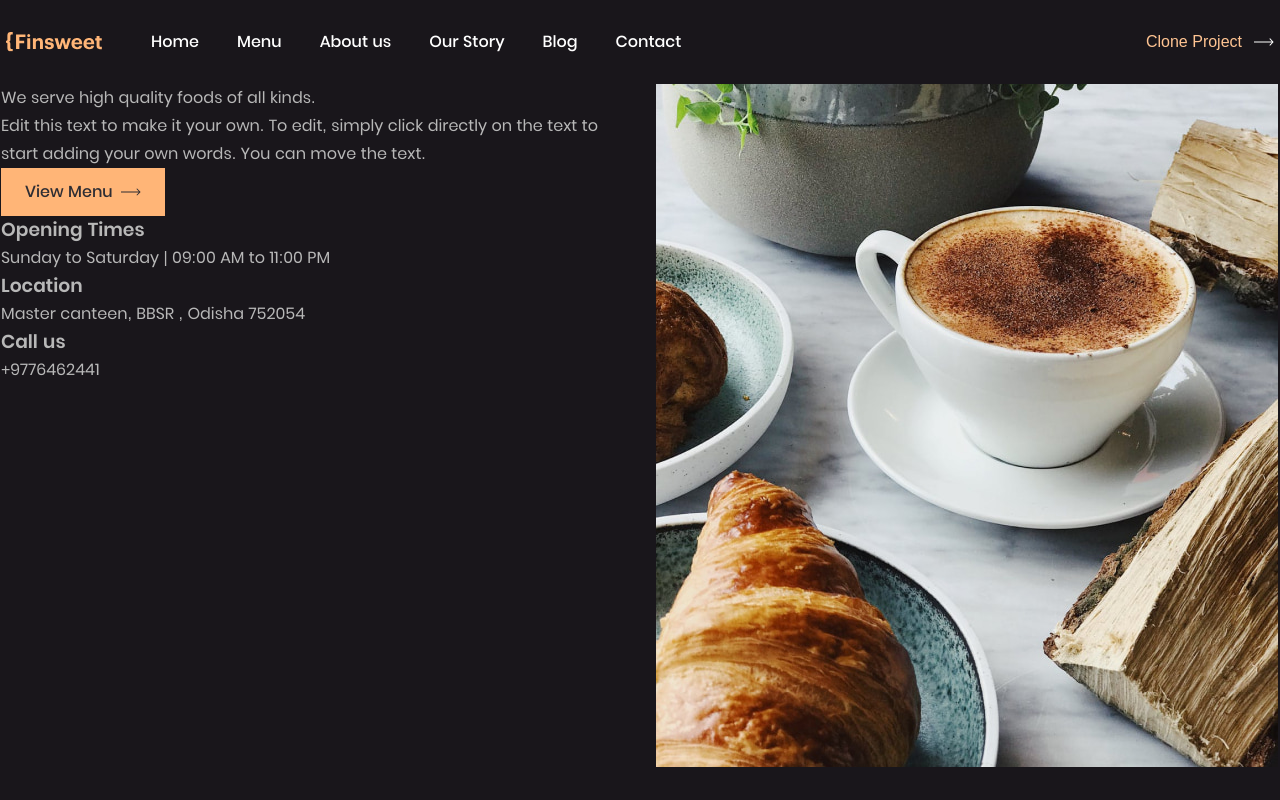
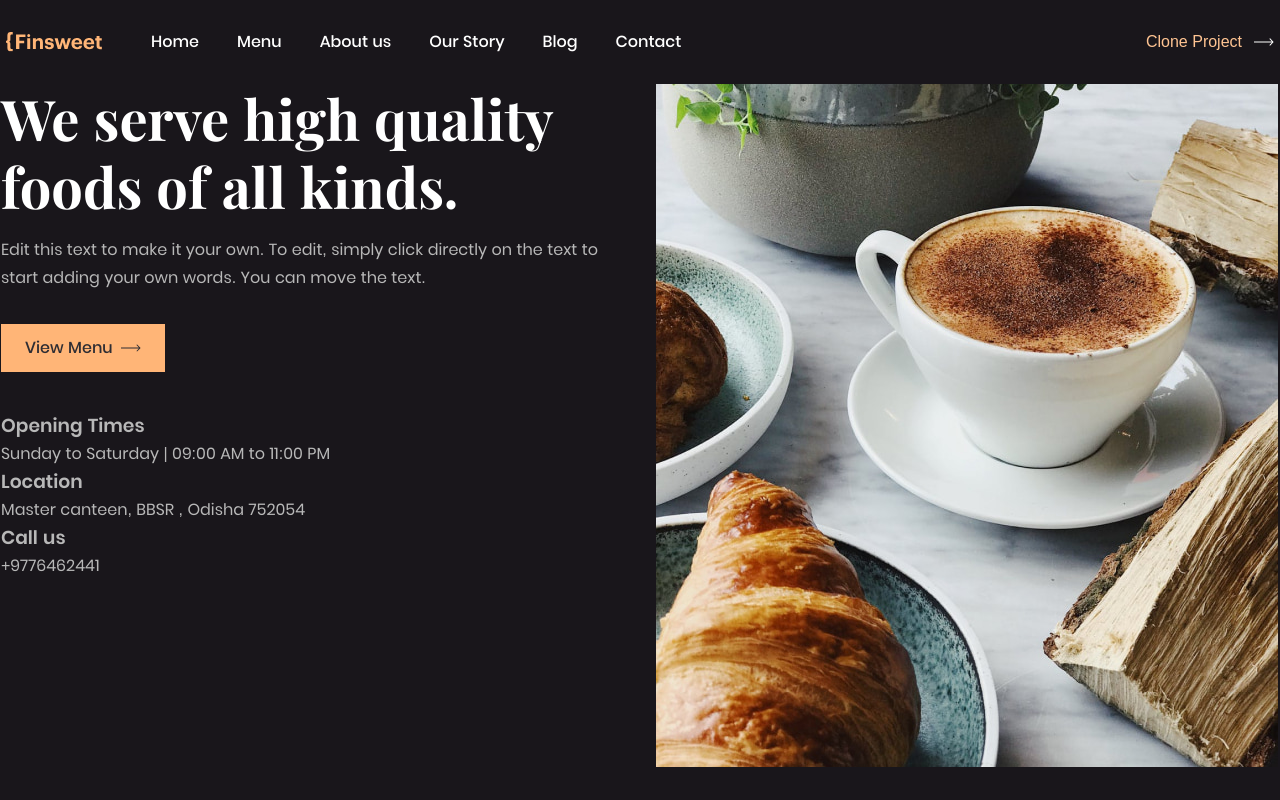
Before and after one commit to gr-sv/Finsweet, a React (Create React App) app: page / in a window 1280 px wide. Shown: the top 800 px of the page. Built offline with nearby package versions, Linux system fonts and the light colour scheme.

Commit message:
Add styles for section promo

```diff
--- a/src/Pages/HomePage/homePage.jsx
+++ b/src/Pages/HomePage/homePage.jsx
@@ -17,10 +17,10 @@ function HomePage () {
 						<h1 className='visually-hidden'>Finsweet</h1>
 						<div className={s.textWrapper}>
 							<h2 className='visually-hidden'>Promo</h2>
-							<p className={`${s.intro} ${s.promo__intro}`}>We serve high quality foods of all kinds.</p>
-							<p>Edit this text to make it your own. To edit, simply click directly on the text to start adding your own words. You can move the text.</p>
+							<p className={`intro ${s.promo__intro}`}>We serve high quality foods of all kinds.</p>
+							<p className={s.promo__text}>Edit this text to make it your own. To edit, simply click directly on the text to start adding your own words. You can move the text.</p>
 
-							<Link className={s.promoLink} to="/menu">View Menu</Link>
+							<Link className={`${s.orangeBtnLink} ${s.promo__link}`} to="/menu">View Menu</Link>
 
 							<div className={s.time}>
 								<h3>Opening Times</h3>
--- a/src/Pages/HomePage/homePage.module.scss
+++ b/src/Pages/HomePage/homePage.module.scss
@@ -8,7 +8,15 @@
 	column-gap: 32px;
 }
 
-.promoLink {
+.promo__intro {
+	padding-bottom: 16px;
+}
+
+.promo__text {
+	padding-bottom: 32px;
+}
+
+.orangeBtnLink {
 	display: inline-block;
 	padding: 12px 24px;
 	font-weight: 500;
@@ -25,6 +33,17 @@
 		background-size: 20px 10px;
 		margin-left: 8px;
 		padding-left: 20px;
+	}
 
+	&:hover {
+		background-color: var(--background-hover2);
+	}
+
+	&:active {
+		background-color: var(--background-active2);
 	}
 }
+
+.promo__link {
+	margin-bottom: 40px;
+}
```
